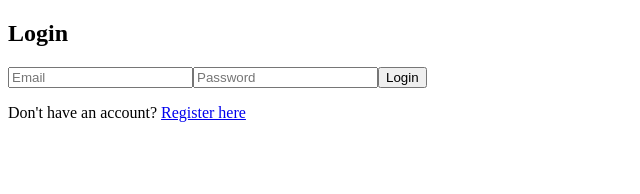
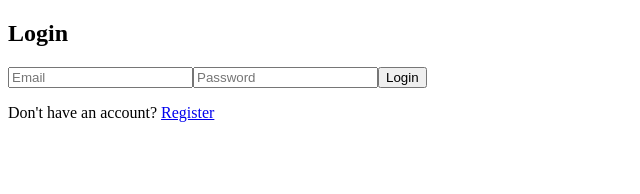
Before and after one commit to Abylaikhan-Bari/Platform, a React (Create React App) app in the folder frontend/: page / in a window 1280 px wide. Shown: the top 194 px of the page, without its empty margins (0-640 px from the left). Built offline with nearby package versions, Linux system fonts and the light colour scheme.

Commit message:
Authentication via Firebase first user registered

```diff
--- a/frontend/src/App.js
+++ b/frontend/src/App.js
@@ -6,22 +6,48 @@ import BooksList from "./BooksList";
 const App = () => {
   const [user, setUser] = useState(null);
   const [error, setError] = useState("");
+  const [showRegister, setShowRegister] = useState(false); // Toggle between login and register
 
   return (
     <div>
       {!user ? (
         <>
-                    <Login setUser={setUser} /> {/* Show login form if user is not logged in */}
-                    <p>Don't have an account? <a href="#register">Register here</a></p>
+          {showRegister ? (
+            <Register setUser={setUser} />
+          ) : (
+            <Login setUser={setUser} />
+          )}
+
+          <p>
+            {showRegister ? (
+              <>
+                Already have an account?{" "}
+                <a href="#login" onClick={() => setShowRegister(false)}>
+                  Login
+                </a>
+              </>
+            ) : (
+              <>
+                Don't have an account?{" "}
+                <a href="#register" onClick={() => setShowRegister(true)}>
+                  Register
+                </a>
+              </>
+            )}
+          </p>
         </>
       ) : (
         <>
           <BooksList />
-                    <button onClick={() => {
+          <button
+            onClick={() => {
               setUser(null);
               localStorage.removeItem("token");
               auth.signOut();
-                    }}>Log Out</button>
+            }}
+          >
+            Log Out
+          </button>
         </>
       )}
     </div>
--- a/frontend/src/BooksList.js
+++ b/frontend/src/BooksList.js
@@ -6,7 +6,7 @@ const BooksList = () => {
   const [error, setError] = useState("");
 
   const fetchBooks = async () => {
-        const token = localStorage.getItem("token"); // Retrieve token from localStorage
+    const token = localStorage.getItem("token");
 
     if (!token) {
       setError("Unauthorized: Please log in first");
@@ -16,7 +16,7 @@ const BooksList = () => {
     try {
       const response = await axios.get("http://localhost:5000/api/books", {
         headers: {
-                    Authorization: `Bearer ${token}`, // Send the token in Authorization header
+          Authorization: `Bearer ${token}`, // Send token in Authorization header
         },
       });
 
--- a/frontend/src/Login.js
+++ b/frontend/src/Login.js
@@ -1,7 +1,6 @@
 import React, { useState } from "react";
 import { auth } from "./firebase";  // Correctly import Firebase Auth
 import { signInWithEmailAndPassword } from "firebase/auth";
-import BooksList from "./BooksList";
 
 const Login = ({ setUser }) => {
   const [email, setEmail] = useState("");
@@ -12,7 +11,7 @@ const Login = ({ setUser }) => {
     try {
       const userCredential = await signInWithEmailAndPassword(auth, email, password);
       const currentUser = userCredential.user;
-            setUser(currentUser); // Save user details
+      setUser(currentUser);  // Save user details
       const token = await currentUser.getIdToken();
       localStorage.setItem("token", token); // Store Firebase token
     } catch (error) {
```
Also changed, not shown: frontend/src/Register.js (indentation only). Lines whose indentation alone changed are shown as unchanged.
